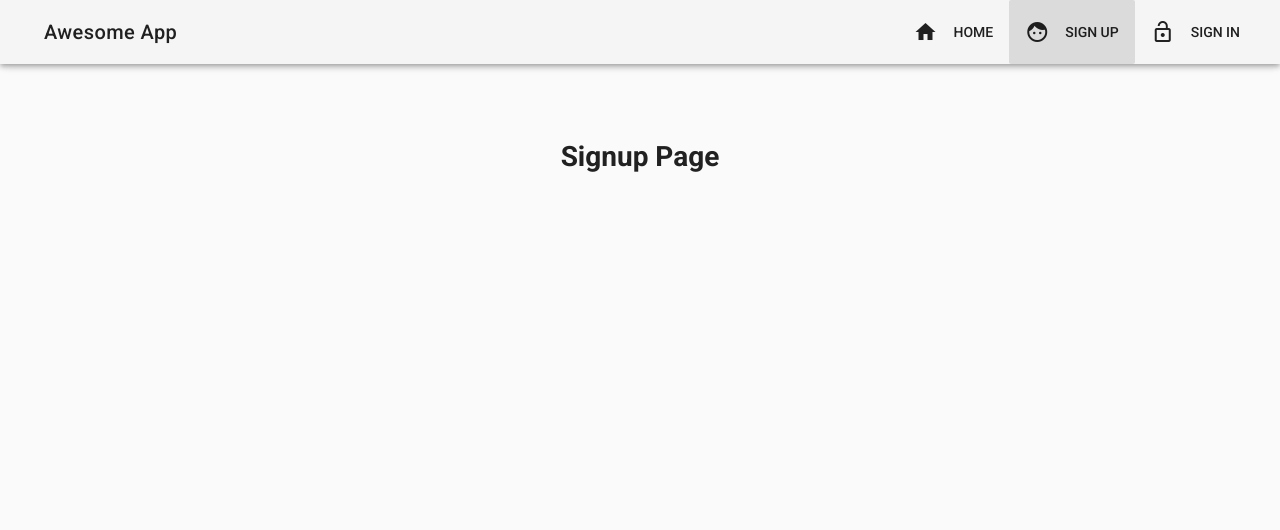
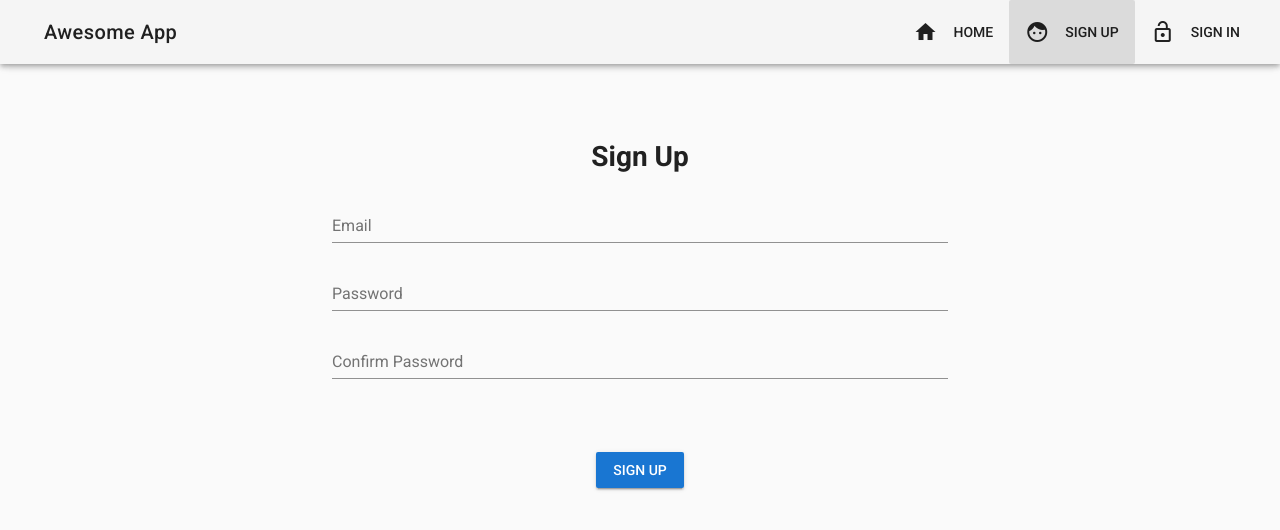
Before and after one commit to girardiricardo/spa-vue, a Vue app: page /signup in a window 1280 px wide. Shown: the top 530 px of the page. Built offline with nearby package versions, Linux system fonts and the light colour scheme.

Commit message:
Defining contents

```diff
--- a/src/components/Home.vue
+++ b/src/components/Home.vue
@@ -1,8 +1,11 @@
 <template>
     <v-container fluid>
-        <v-layout column>
+        <v-layout row wrap>
             <v-flex xs12 class="text-xs-center" mt-5>
                 <h1>Home Page</h1>
+            </v-flex>
+            <v-flex xs12 class="text-xs-center" mt-3>
+                <p>This is a user's home page</p>
             </v-flex>
         </v-layout>
     </v-container>
--- a/src/components/Landing.vue
+++ b/src/components/Landing.vue
@@ -1,8 +1,18 @@
 <template>
     <v-container fluid>
-        <v-layout column>
+        <v-layout row wrap>
             <v-flex xs12 class="text-xs-center" mt-5>
-                <h1>Landing Page</h1>
+                <h1>Welcome to Awesome App</h1>
+            </v-flex>
+            <v-flex xs12 sm6 offset-sm3 mt-3>
+                <blockquote class="blockquote text-xs-center">
+                    It's a basic Single Page Application <br>
+                    with a Google Firebase authentication
+                </blockquote>
+            </v-flex>
+            <v-flex xs12 sm6 offset-sm3 mt-5 class="text-xs-center">
+                <v-btn color="primary" to="/signup">Sign Up</v-btn>
+                <v-btn to="/signin">Sign In</v-btn>
             </v-flex>
         </v-layout>
     </v-container>
--- a/src/components/Signin.vue
+++ b/src/components/Signin.vue
@@ -1,8 +1,33 @@
 <template>
     <v-container fluid>
-        <v-layout column>
+        <v-layout row wrap>
             <v-flex xs12 class="text-xs-center" mt-5>
-                <h1>Signin Page</h1>
+                <h1>Sign In</h1>
+            </v-flex>
+            <v-flex x12 sm6 offset-sm3 mt-3>
+                <form>
+                    <v-layout column>
+                        <v-flex>
+                            <v-text-field
+                                name="email"
+                                label="Email"
+                                id="email"
+                                type="email"
+                                required></v-text-field>
+                        </v-flex>
+                        <v-flex>
+                            <v-text-field
+                                name="password"
+                                label="Password"
+                                id="password"
+                                type="password"
+                                required></v-text-field>
+                        </v-flex>
+                        <v-flex class="text-xs-center" mt-5>
+                            <v-btn color="primary" type="submit">Sign In</v-btn>
+                        </v-flex>
+                    </v-layout>
+                </form>
             </v-flex>
         </v-layout>
     </v-container>
--- a/src/components/Signup.vue
+++ b/src/components/Signup.vue
@@ -1,8 +1,44 @@
 <template>
     <v-container fluid>
-        <v-layout column>
+        <v-layout row wrap>
             <v-flex xs12 class="text-xs-center" mt-5>
-                <h1>Signup Page</h1>
+                <h1>Sign Up</h1>
+            </v-flex>
+            <v-flex xs12 sm6 offset-sm3 mt-3>
+                <form>
+                    <v-layout column>
+                        <v-flex>
+                            <v-text-field
+                                name="email"
+                                label="Email"
+                                id="email"
+                                type="email"
+                                required>
+                            </v-text-field>
+                        </v-flex>
+                        <v-flex>
+                            <v-text-field
+                                name="password"
+                                label="Password"
+                                id="password"
+                                type="password"
+                                required>
+                            </v-text-field>
+                        </v-flex>
+                        <v-flex>
+                            <v-text-field
+                                name="confirmPassword"
+                                label="Confirm Password"
+                                id="confirmPassword"
+                                type="password"
+                                required>
+                            </v-text-field>
+                        </v-flex>
+                        <v-flex class="text-xs-center" mt-5>
+                            <v-btn color="primary" type="submit">Sign Up</v-btn>
+                        </v-flex>
+                    </v-layout>
+                </form>
             </v-flex>
         </v-layout>
     </v-container>
```
